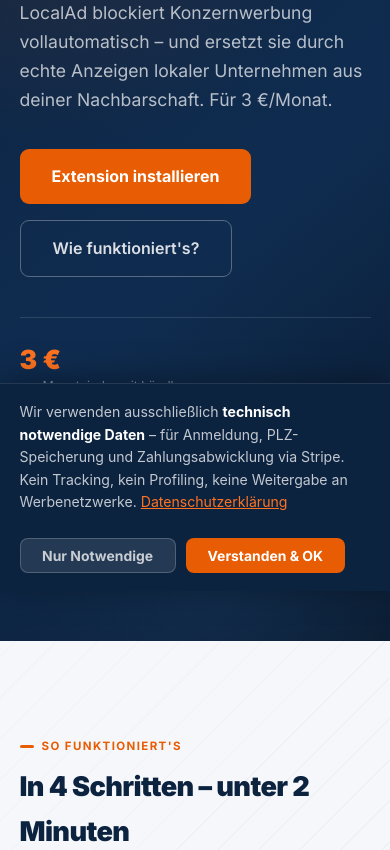
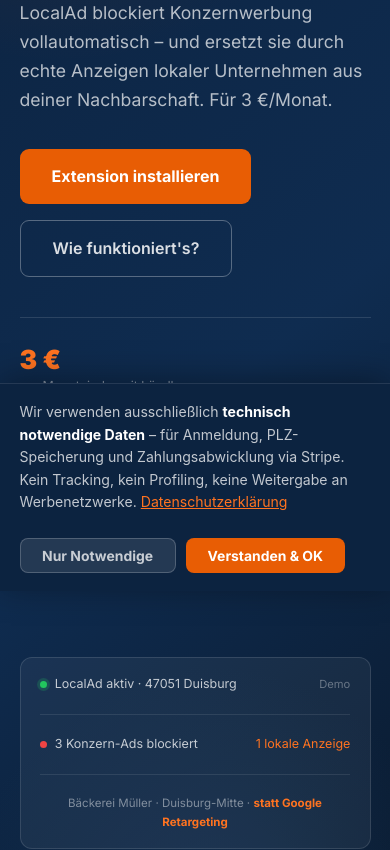
Before and after one commit to getlocalad/localad, a browser extension: page dashboard/landing.html in a window 390 px wide. Shown: the part 253-1103 px from the top of the page. Drawn offline with Linux system fonts and the light colour scheme.

Commit message:
design: mobile hero strip – kompakte Status-Anzeige statt leerer Seite

```diff
--- a/dashboard/landing.html
+++ b/dashboard/landing.html
@@ -462,6 +462,37 @@
       font-size: 0.7rem; font-weight: 800; letter-spacing: 0.06em; text-transform: uppercase;
       padding: 3px 12px; border-radius: 20px; white-space: nowrap;
     }
+    /* Mobile hero strip */
+    .hero-mobile-strip {
+      display: none;
+      margin-top: 2rem;
+      background: rgba(255,255,255,0.05);
+      border: 1px solid rgba(255,255,255,0.12);
+      border-radius: 12px;
+      padding: 1rem 1.2rem;
+      gap: 0.6rem;
+    }
+    .hms-row {
+      display: flex; align-items: center; justify-content: space-between;
+      gap: 0.5rem;
+    }
+    .hms-item {
+      display: flex; align-items: center; gap: 0.5rem;
+      font-size: 0.78rem; color: rgba(255,255,255,0.75);
+    }
+    .hms-dot {
+      width: 7px; height: 7px; border-radius: 50%; flex-shrink: 0;
+    }
+    .hms-dot-green { background: #22c55e; box-shadow: 0 0 0 3px rgba(34,197,94,0.2); }
+    .hms-dot-red   { background: #ef4444; }
+    .hms-divider {
+      height: 1px; background: rgba(255,255,255,0.09); margin: 0.6rem 0;
+    }
+    .hms-blocked {
+      font-size: 0.72rem; color: rgba(255,255,255,0.45); text-align: center;
+    }
+    .hms-blocked strong { color: var(--orange2); }
+
     @media (max-width: 900px) {
       .market-card.featured-card { transform: none; box-shadow: 0 0 0 1px var(--orange), 0 4px 20px rgba(232,93,4,0.15); }
     }
@@ -783,6 +814,7 @@
     @media (max-width: 768px) {
       .hero-inner, .two-col, .footer-inner { grid-template-columns: 1fr; }
       .hero-visual { display: none; }
+      .hero-mobile-strip { display: flex; flex-direction: column; }
       .footer-inner { grid-template-columns: 1fr 1fr; }
       .nav-links { display: none; }
       .nav-cta-desktop { display: none; }
@@ -997,6 +1029,29 @@ function localadLogout () {
         </div>
       </div>
     </div>
+
+      <!-- Mobile-only status strip -->
+      <div class="hero-mobile-strip">
+        <div class="hms-row">
+          <div class="hms-item">
+            <span class="hms-dot hms-dot-green"></span>
+            LocalAd aktiv · 47051 Duisburg
+          </div>
+          <span style="font-size:0.7rem;color:rgba(255,255,255,0.35);">Demo</span>
+        </div>
+        <div class="hms-divider"></div>
+        <div class="hms-row">
+          <div class="hms-item">
+            <span class="hms-dot hms-dot-red"></span>
+            3 Konzern-Ads blockiert
+          </div>
+          <div class="hms-item" style="color:var(--orange2);">
+            1 lokale Anzeige
+          </div>
+        </div>
+        <div class="hms-divider"></div>
+        <div class="hms-blocked">Bäckerei Müller · Duisburg-Mitte · <strong>statt Google Retargeting</strong></div>
+      </div>
   </div>
 </section>
 
```
